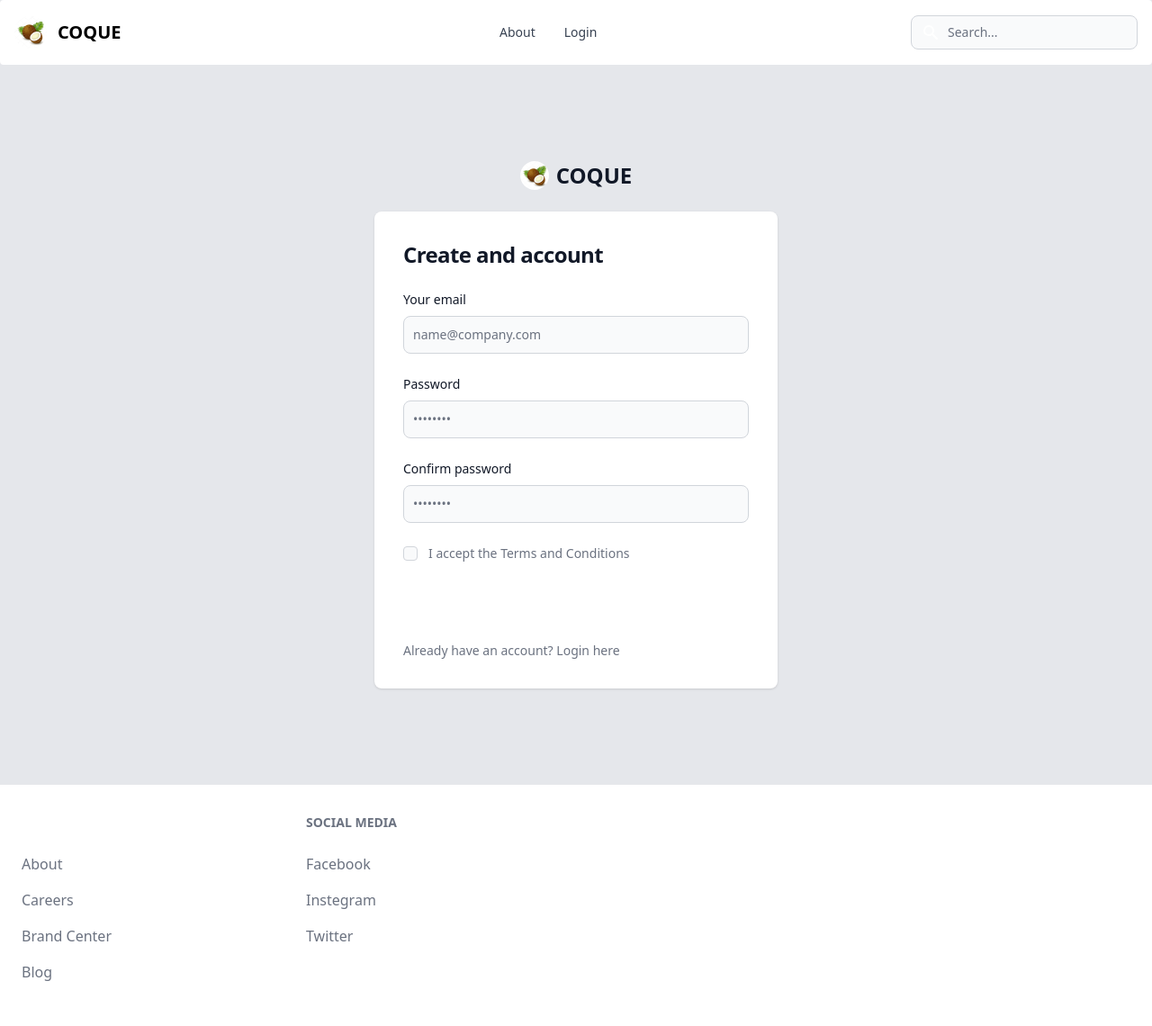
After one commit to CrossGrain29506/App-cocina, a Django app: template Coque/templates/coco/reg.html in a window 1280 px wide. The commit adds this page. Shown: the whole page at 90% size. Run offline with Django 4.2, Linux system fonts and the light colour scheme; the template is opened without the code that fills it, so the values that code supplies are empty; some libraries are stand-ins or nearby versions.

Commit message:
Cambios en los enlaces de las paginas y templates

```diff
--- /dev/null
+++ b/Coque/templates/coco/reg.html
@@ -0,0 +1,200 @@
+<!DOCTYPE html>
+<html lang="en">
+
+<head>
+    <meta charset="UTF-8">
+    <meta http-equiv="X-UA-Compatible" content="IE=edge">
+    <meta name="viewport" content="width=<section class=" bg-gray-50 dark:bg-gray-900">
+        <script src="https://cdn.tailwindcss.com?plugins=forms,typography,aspect-ratio,line-clamp"></script>
+
+    <title>Document</title>
+</head>
+
+<body class="bg-gray-200">
+    <nav class="bg-white border-gray-200 px-2 sm:px-4 py-2.5 rounded dark:bg-cyan-500">
+        <div class="container flex flex-wrap items-center justify-between mx-auto">
+        <a href="https://flowbite.com/" class="flex items-center">
+            <img src="coco.jpg" class="h-6 mr-3 sm:h-9 rounded-full" alt="Flowbite Logo" />
+            <span class="self-center text-xl font-semibold whitespace-nowrap dark:text-white">COQUE</span>
+        </a>
+        <div class="flex md:order-2">
+          <button type="button" data-collapse-toggle="navbar-search" aria-controls="navbar-search" aria-expanded="false" class="md:hidden text-gray-500 dark:text-gray-400 hover:bg-gray-100 dark:hover:bg-gray-700 focus:outline-none focus:ring-4 focus:ring-gray-200 dark:focus:ring-gray-700 rounded-lg text-sm p-2.5 mr-1" >
+            <svg class="w-5 h-5" aria-hidden="true" fill="currentColor" viewBox="0 0 20 20" xmlns="http://www.w3.org/2000/svg"><path fill-rule="evenodd" d="M8 4a4 4 0 100 8 4 4 0 000-8zM2 8a6 6 0 1110.89 3.476l4.817 4.817a1 1 0 01-1.414 1.414l-4.816-4.816A6 6 0 012 8z" clip-rule="evenodd"></path></svg>
+            <span class="sr-only">Search</span>
+          </button>
+          <div class="relative hidden md:block">
+            <div class="absolute inset-y-0 left-0 flex items-center pl-3 pointer-events-none">
+              <svg class="w-5 h-5 text-white" aria-hidden="true" fill="currentColor" viewBox="0 0 20 20" xmlns="http://www.w3.org/2000/svg"><path fill-rule="evenodd" d="M8 4a4 4 0 100 8 4 4 0 000-8zM2 8a6 6 0 1110.89 3.476l4.817 4.817a1 1 0 01-1.414 1.414l-4.816-4.816A6 6 0 012 8z" clip-rule="evenodd"></path></svg>
+              <span class="sr-only">Search icon</span>
+            </div>
+            <input type="text" id="search-navbar" class="block w-full p-2 pl-10 text-sm text-gray-900 border border-gray-300 rounded-lg bg-gray-50 focus:ring-blue-500 focus:border-blue-500 dark:bg-cyan-500 dark:border-gray-600 dark:placeholder-white dark:text-white dark:focus:ring-blue-500 dark:focus:border-blue-500" placeholder="Search...">
+          </div>
+          <button data-collapse-toggle="navbar-search" type="button" class="inline-flex items-center p-2 text-sm text-gray-500 rounded-lg md:hidden hover:bg-gray-100 focus:outline-none focus:ring-2 focus:ring-gray-200 dark:text-gray-400 dark:hover:bg-gray-700 dark:focus:ring-gray-600" aria-controls="navbar-search" aria-expanded="false">
+            <span class="sr-only">Open menu</span>
+            <svg class="w-6 h-6" aria-hidden="true" fill="currentColor" viewBox="0 0 20 20" xmlns="http://www.w3.org/2000/svg"><path fill-rule="evenodd" d="M3 5a1 1 0 011-1h12a1 1 0 110 2H4a1 1 0 01-1-1zM3 10a1 1 0 011-1h12a1 1 0 110 2H4a1 1 0 01-1-1zM3 15a1 1 0 011-1h12a1 1 0 110 2H4a1 1 0 01-1-1z" clip-rule="evenodd"></path></svg>
+          </button>
+        </div>
+          <div class="items-center justify-between hidden w-full md:flex md:w-auto md:order-1" id="navbar-search">
+            <div class="relative mt-3 md:hidden">
+              <div class="absolute inset-y-0 left-0 flex items-center pl-3 pointer-events-none">
+                <svg class="w-5 h-5 text-gray-500" aria-hidden="true" fill="currentColor" viewBox="0 0 20 20" xmlns="http://www.w3.org/2000/svg"><path fill-rule="evenodd" d="M8 4a4 4 0 100 8 4 4 0 000-8zM2 8a6 6 0 1110.89 3.476l4.817 4.817a1 1 0 01-1.414 1.414l-4.816-4.816A6 6 0 012 8z" clip-rule="evenodd"></path></svg>
+              </div>
+              <input type="text" id="search-navbar" class="block w-full p-2 pl-10 text-sm text-gray-900 border border-gray-300 rounded-lg bg-gray-50 focus:ring-blue-500 focus:border-blue-500 dark:bg-gray-700 dark:border-gray-600 dark:placeholder-gray-400 dark:text-white dark:focus:ring-blue-500 dark:focus:border-blue-500" placeholder="Search...">
+            </div>
+            <ul class="flex flex-col p-4 mt-4 border border-gray-100 rounded-lg bg-gray-50 md:flex-row md:space-x-8 md:mt-0 md:text-sm md:font-medium md:border-0 md:bg-white dark:bg-cyan-500 md:dark:bg-cyan-500 dark:border-cyan-500">
+              <li>
+                <a href="todo.html" class="block py-2 pl-3 pr-4 text-white bg-blue-700 rounded md:bg-transparent md:text-white md:p-0 dark:text-white" aria-current="page">Home</a>
+              </li>
+              <li>
+                <a href="#" class="block py-2 pl-3 pr-4 text-gray-700 rounded hover:bg-gray-100 md:hover:bg-transparent md:hover:text-blue-700 md:p-0 md:dark:hover:text-white dark:text-white dark:hover:bg-gray-700 dark:hover:text-white md:dark:hover:bg-transparent dark:border-gray-700">About</a>
+              </li>
+              <li>
+                <a href="login.html" class="block py-2 pl-3 pr-4 text-gray-700 rounded hover:bg-gray-100 md:hover:bg-transparent md:hover:text-blue-700 md:p-0 dark:text-white md:dark:hover:text-white dark:hover:bg-gray-700 dark:hover:text-white md:dark:hover:bg-transparent dark:border-gray-700">Login</a>
+              </li>
+            </ul>
+          </div>
+        </div>
+      </nav>
+    <div class="flex flex-col items-center justify-center px-6 py-8 mx-auto md:h-screen lg:py-0">
+        <a href="#" class="flex items-center mb-6 text-2xl font-semibold text-gray-900 dark:text-black">
+            <img class="w-8 h-8 mr-2 rounded-full" src="coco.jpg" alt="logo">
+            COQUE
+        </a>
+        <div
+            class="w-full bg-white rounded-lg shadow dark:border md:mt-0 sm:max-w-md xl:p-0 dark:bg-cyan-500 dark:border-gray-700">
+            <div class="p-6 space-y-4 md:space-y-6 sm:p-8">
+                <h1 class="text-xl font-bold leading-tight tracking-tight text-gray-900 md:text-2xl dark:text-white">
+                    Create and account
+                </h1>
+                <form class="space-y-4 md:space-y-6" action="#">
+                    <div>
+                        <label for="email" class="block mb-2 text-sm font-medium text-gray-900 dark:text-white">Your
+                            email</label>
+                        <input type="email" name="email" id="email"
+                            class="bg-gray-50 border border-gray-300 text-gray-900 sm:text-sm rounded-lg focus:ring-primary-600
+                            focus:border-primary-600 block w-full p-2.5 dark:bg-white dark:border-white
+                             dark:placeholder-gray-400 dark:text-white dark:focus:ring-blue-500 dark:focus:border-blue-500"
+                            placeholder="name@company.com" required="">
+                    </div>
+                    <div>
+                        <label for="password"
+                            class="block mb-2 text-sm font-medium text-gray-900 dark:text-white">Password</label>
+                        <input type="password" name="password" id="password" placeholder="••••••••"
+                            class="bg-gray-50 border border-gray-300 text-gray-900 sm:text-sm rounded-lg
+                            focus:ring-primary-600 focus:border-primary-600 block w-full p-2.5
+                            dark:bg-white dark:border-gray-600 dark:placeholder-gray-400 dark:text-white dark:focus:ring-blue-500
+                            dark:focus:border-blue-500"
+                            required="">
+                    </div>
+                    <div>
+                        <label for="confirm-password"
+                            class="block mb-2 text-sm font-medium text-gray-900 dark:text-white">Confirm
+                            password</label>
+                        <input type="confirm-password" name="confirm-password" id="confirm-password"
+                            placeholder="••••••••"
+                            class="bg-gray-50 border border-gray-300 text-gray-900 sm:text-sm rounded-lg
+                            focus:ring-primary-600 focus:border-primary-600 block w-full
+                            p-2.5 dark:bg-white dark:border-gray-600 dark:placeholder-gray-400
+                            dark:text-white dark:focus:ring-blue-500 dark:focus:border-blue-500"
+                            required="">
+                    </div>
+                    <div class="flex items-start">
+                        <div class="flex items-center h-5">
+                            <input id="terms" aria-describedby="terms" type="checkbox"
+                                class="w-4 h-4 border border-gray-300 rounded bg-gray-50 focus:ring-3 focus:ring-primary-300 dark:bg-white dark:border-gray-600 dark:focus:ring-primary-600 dark:ring-offset-gray-800"
+                                required="">
+                        </div>
+                        <div class="ml-3 text-sm">
+                            <label for="terms" class="font-light text-gray-500 dark:text-gray-300">I accept the <a
+                                    class="font-medium text-primary-600 hover:underline dark:text-primary-500"
+                                    href="#">Terms and Conditions</a></label>
+                        </div>
+                    </div>
+                    <button type="submit"
+                        class="w-full text-white bg-primary-600 hover:bg-primary-700 focus:ring-4 focus:outline-none focus:ring-primary-300 font-medium rounded-lg text-sm px-5 py-2.5 text-center dark:bg-primary-600 dark:hover:bg-primary-700 dark:focus:ring-primary-800">Create
+                        an account</button>
+                    <p class="text-sm font-light text-gray-500 dark:text-white">
+                        Already have an account? <a href="login.html"
+                            class="font-medium text-primary-600 hover:underline dark:text-primary-500">Login here</a>
+                    </p>
+                </form>
+            </div>
+        </div>
+    </div>
+    </section>
+
+<footer class="bg-white dark:bg-cyan-500">
+    <div class="grid grid-cols-2 gap-8 px-6 py-8 md:grid-cols-4">
+        <div>
+            <h2 class="mb-6 text-sm font-semibold text-white uppercase dark:text-white">Company</h2>
+            <ul class="text-gray-500 dark:text-gray-400">
+                <li class="mb-4">
+                    <a href="#" class=" hover:underline dark:text-white">About</a>
+                </li>
+                <li class="mb-4">
+                    <a href="#" class="hover:underline dark:text-white">Careers</a>
+                </li>
+                <li class="mb-4">
+                    <a href="#" class="hover:underline dark:text-white">Brand Center</a>
+                </li>
+                <li class="mb-4">
+                    <a href="#" class="hover:underline dark:text-white">Blog</a>
+                </li>
+            </ul>
+        </div>
+        <div>
+            <h2 class="mb-6 text-sm font-semibold text-gray-500 uppercase dark:text-white">Social Media</h2>
+            <ul class="text-gray-500 dark:text-gray-400">
+                <li class="mb-4">
+                    <a href="#" class="hover:underline dark:text-white">Facebook</a>
+                </li>
+                <li class="mb-4">
+                    <a href="#" class="hover:underline dark:text-white">Instegram</a>
+                </li>
+                <li class="mb-4">
+                    <a href="#" class="hover:underline dark:text-white">Twitter</a>
+                </li>
+                <li class="mb-4">
+                    <a href="#" class="hover:underline dark:text-white"></a>
+                </li>
+            </ul>
+        </div>
+        <div>
+            <h2 class="mb-6 text-sm font-semibold text-gray-500 uppercase dark:text-gray-400"></h2>
+            <ul class="text-gray-500 dark:text-gray-400">
+                <li class="mb-4">
+                    <a href="#" class="hover:underline"></a>
+                </li>
+                <li class="mb-4">
+                    <a href="#" class="hover:underline"></a>
+                </li>
+                <li class="mb-4">
+                    <a href="#" class="hover:underline"></a>
+                </li>
+            </ul>
+        </div>
+        <div>
+            <h2 class="mb-6 text-sm font-semibold text-gray-500 uppercase dark:text-gray-400"></h2>
+            <ul class="text-gray-500 dark:text-gray-400">
+                <li class="mb-4">
+                    <a href="#" class="hover:underline"></a>
+                </li>
+                <li class="mb-4">
+                    <a href="#" class="hover:underline"></a>
+                </li>
+                <li class="mb-4">
+                    <a href="#" class="hover:underline"></a>
+                </li>
+                <li class="mb-4">
+                    <a href="#" class="hover:underline"></a>
+                </li>
+            </ul>
+        </div>
+    </div>
+
+    </div>
+</footer>
+
+</body>
+
+</html>
--- a/Coque/templates/footer.html
+++ b/Coque/templates/footer.html
@@ -8,6 +8,7 @@
     <title>footer</title>
 </head>
 <body>
+    <h1>aaaa</h1>
 
 <footer class="bg-white dark:bg-cyan-500">
     <div class="grid grid-cols-2 gap-8 px-6 py-8 md:grid-cols-4">
--- a/Coque/views.py
+++ b/Coque/views.py
@@ -8,6 +8,3 @@ def hello(request):
 
 def login(request):
   return render(request,'./login.html')
-
-def reg(request):
-  return render(request,'./reg.html')
--- a/leCoco/urls.py
+++ b/leCoco/urls.py
@@ -20,8 +20,5 @@ from Coque import views
 urlpatterns = [
     path('admin/', admin.site.urls),
     path('', views.hello),
-    path('login/', views.login),
-    path('reg/', views.reg),
-
-
+    path('login/', views.login)
 ]
```
Also changed, not shown: db.sqlite3 (deleted).
